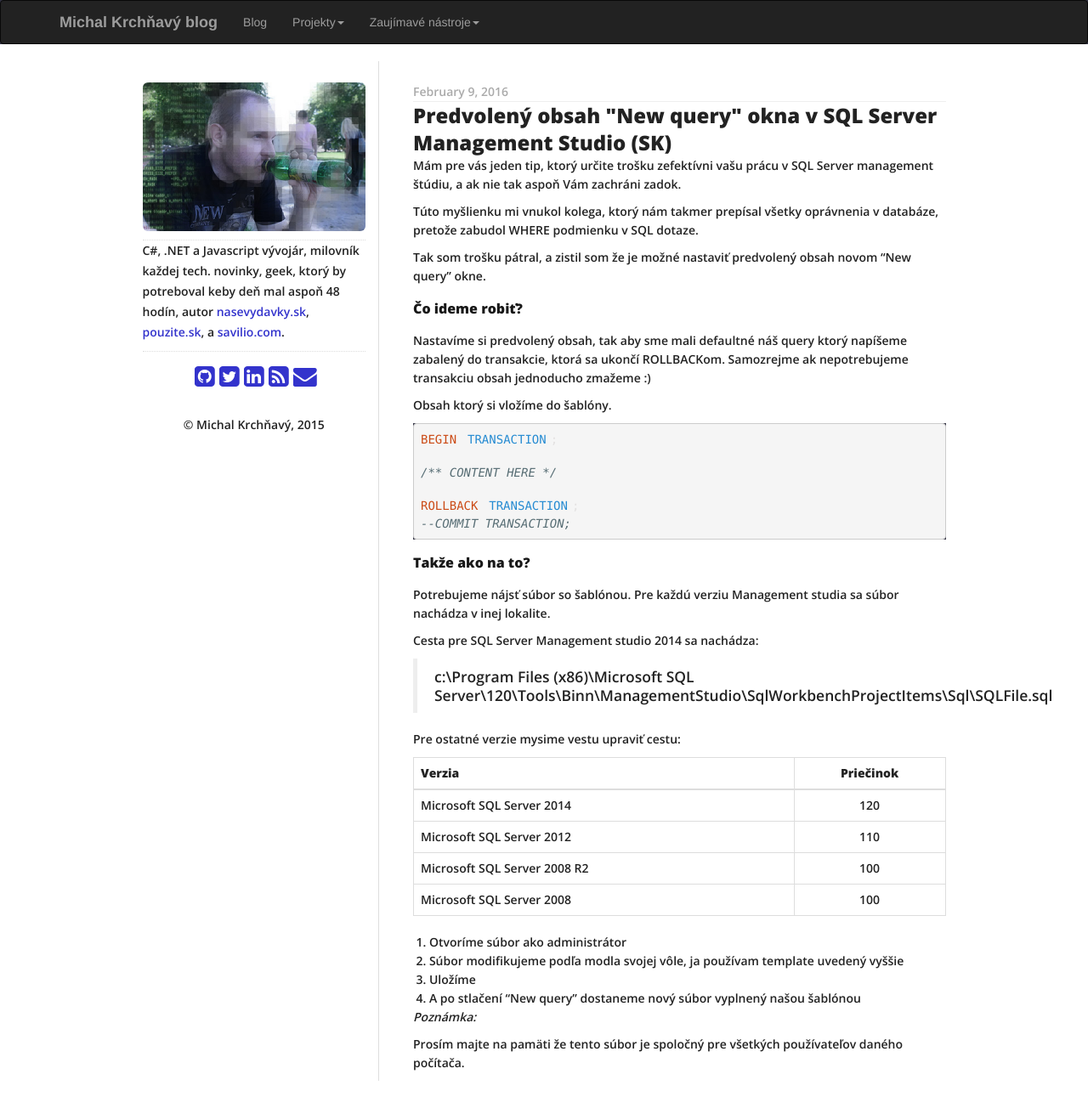
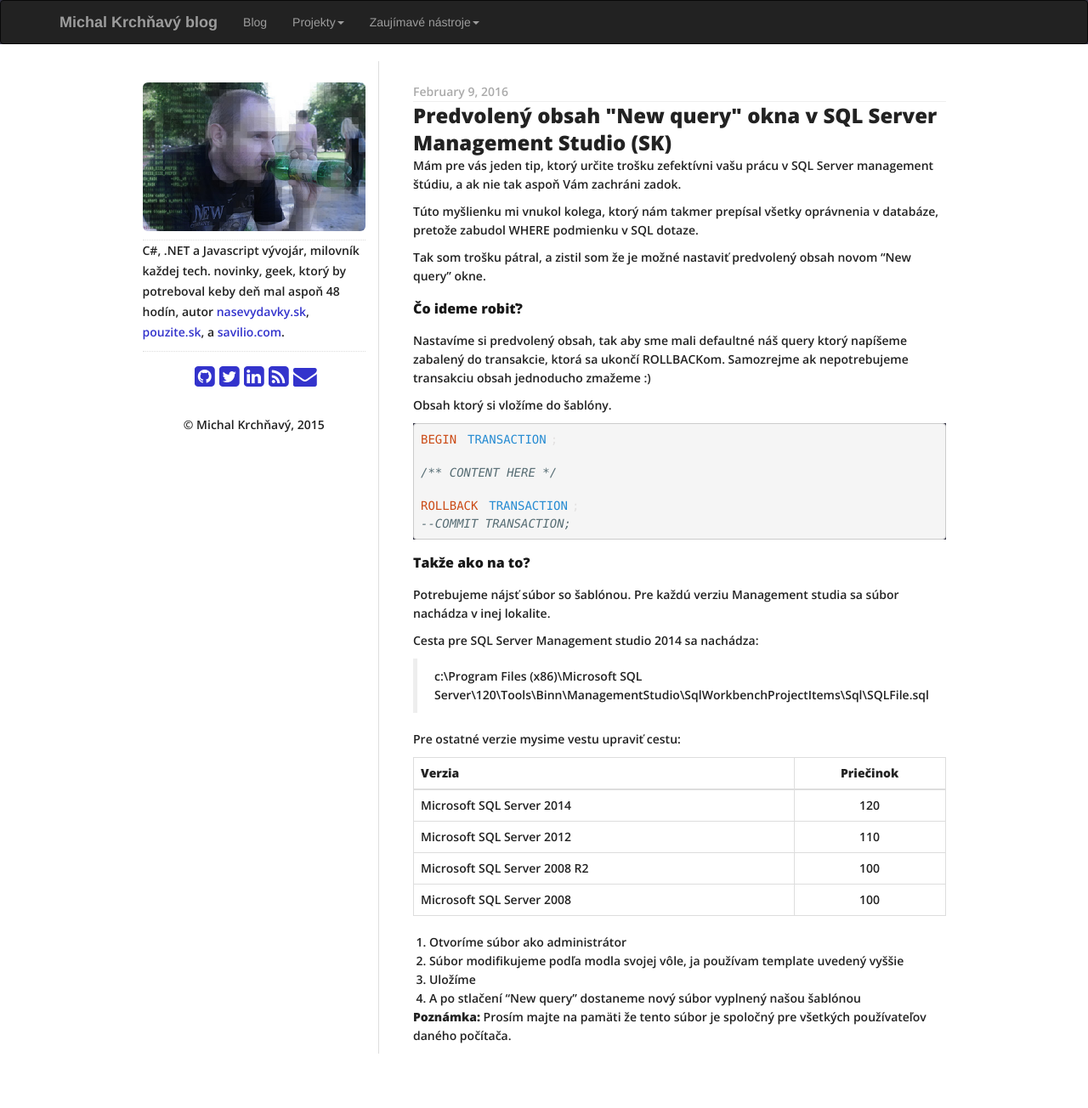
Before and after one commit to zemacik/zemacik.github.io, a Jekyll site: the page built from _posts/2016-02-01-default_newquery_management_studio_content.md, in a window 1280 px wide. Shown: the whole page at 85% size. Built offline with Jekyll 4.4.1, drawn with Linux system fonts in a browser that asks for light colours; nearby versions of some CDN libraries; after the commit the page ends 1272 px from its top, so only the background shows below that.

```diff
--- a/_includes/css/screen.css
+++ b/_includes/css/screen.css
@@ -322,3 +322,8 @@ sup {
   vertical-align: super;
   font-size: smaller;
 }
+
+
+blockquote {
+    font-size: 14px;
+}
--- a/_posts/2016-02-01-default_newquery_management_studio_content.md
+++ b/_posts/2016-02-01-default_newquery_management_studio_content.md
@@ -58,6 +58,5 @@ Pre ostatné verzie mysime vestu upraviť cestu:
 4. A po stlačení "New query" dostaneme nový súbor vyplnený našou šablónou
 
 
-*Poznámka:*
-
+**Poznámka:**
 Prosím majte na pamäti že tento súbor je spoločný pre všetkých používateľov daného počítača.
```
